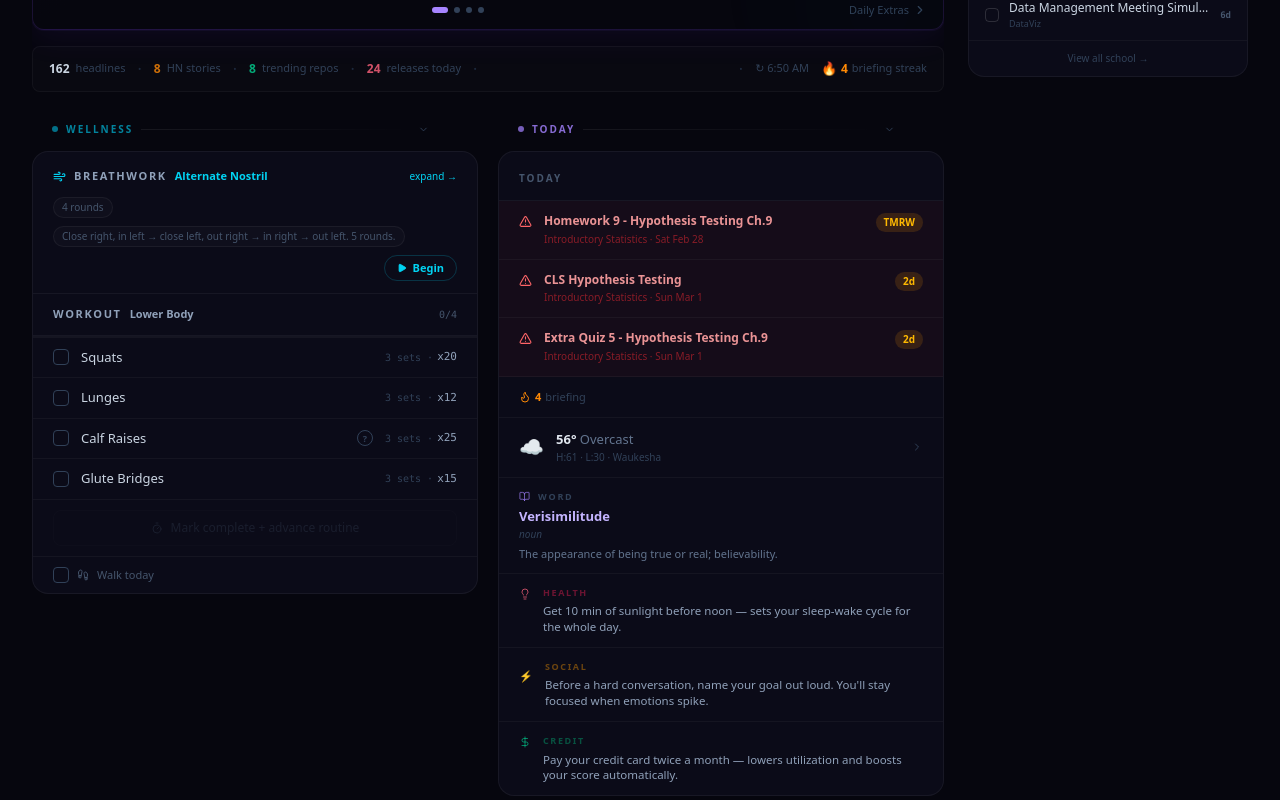
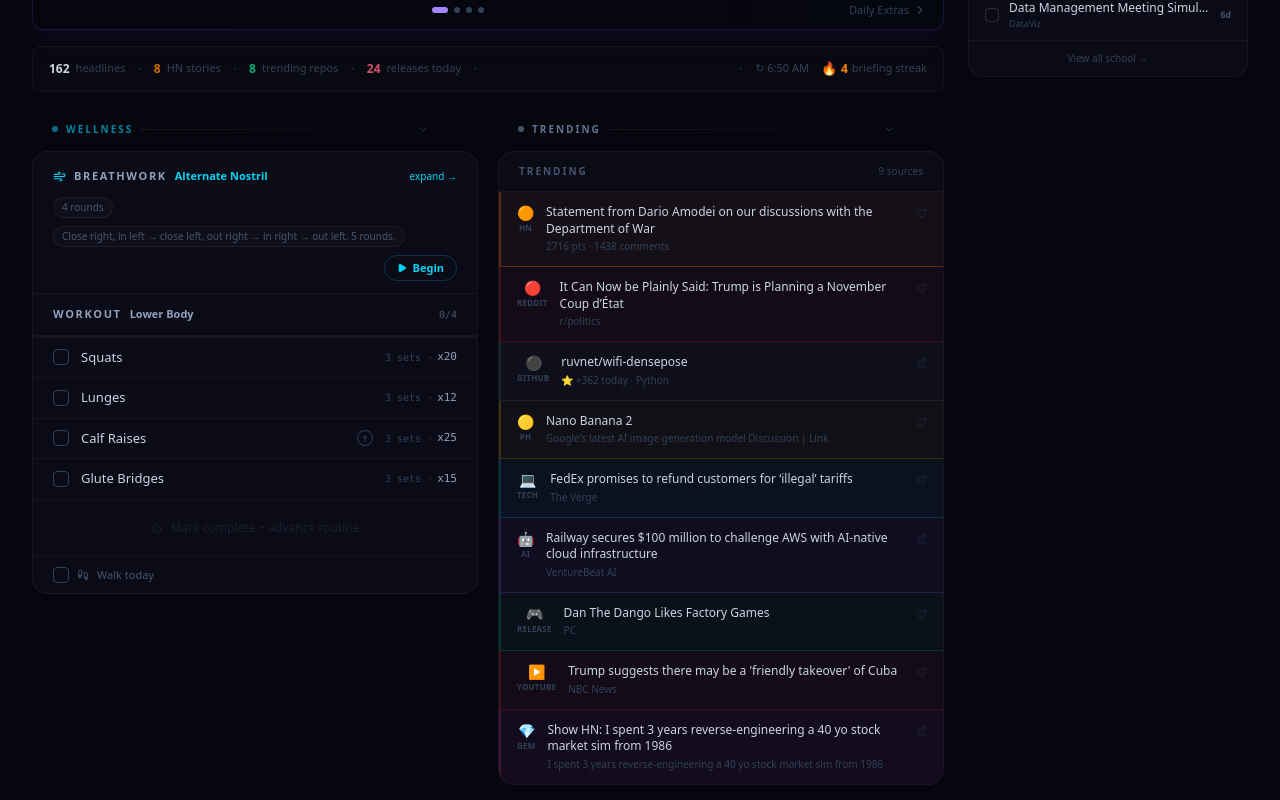
Before and after one commit to Damatnic/nyx-daily, a Next.js app: page / in a window 1280 px wide. Shown: the part 840-1640 px from the top of the page. Built offline with nearby package versions, Linux system fonts and the light colour scheme.

Commit message:
trending: stacked multi-source trending panel next to wellness card

```diff
--- /dev/null
+++ b/components/briefing/TrendingStack.tsx
@@ -0,0 +1,176 @@
+import type { DailyBriefing } from '@/lib/types';
+import { ExternalLink } from 'lucide-react';
+
+interface TrendingRow {
+  source: string;
+  emoji: string;
+  accentClass: string;
+  title: string;
+  sub?: string;
+  url: string;
+}
+
+function buildRows(briefing: DailyBriefing): TrendingRow[] {
+  const rows: TrendingRow[] = [];
+
+  // HackerNews
+  const hn = briefing.hacker_news?.[0];
+  if (hn?.title) rows.push({
+    source: 'HN',
+    emoji: '🟠',
+    accentClass: 'border-orange-500/30 bg-orange-500/[0.04]',
+    title: hn.title,
+    sub: hn.score ? `${hn.score} pts · ${hn.num_comments ?? 0} comments` : undefined,
+    url: hn.link || hn.hn_url || `https://news.ycombinator.com`,
+  });
+
+  // Reddit
+  const reddit = briefing.reddit_hot?.[0];
+  if (reddit?.title) rows.push({
+    source: 'Reddit',
+    emoji: '🔴',
+    accentClass: 'border-red-500/20 bg-red-500/[0.03]',
+    title: reddit.title,
+    sub: reddit.subreddit ? `r/${reddit.subreddit}` : undefined,
+    url: reddit.permalink || `https://reddit.com`,
+  });
+
+  // GitHub Trending
+  const gh = briefing.github_trending?.[0];
+  if (gh?.repo) rows.push({
+    source: 'GitHub',
+    emoji: '⚫',
+    accentClass: 'border-slate-500/20 bg-slate-500/[0.03]',
+    title: gh.repo,
+    sub: [gh.stars_today ? `⭐ +${gh.stars_today} today` : null, gh.language || null].filter(Boolean).join(' · ') || gh.description || undefined,
+    url: gh.url || `https://github.com/trending`,
+  });
+
+  // Product Hunt
+  const ph = briefing.product_hunt?.[0];
+  if (ph?.name) rows.push({
+    source: 'PH',
+    emoji: '🟡',
+    accentClass: 'border-yellow-500/20 bg-yellow-500/[0.03]',
+    title: ph.name,
+    sub: ph.tagline || undefined,
+    url: ph.url || `https://www.producthunt.com`,
+  });
+
+  // Tech news
+  const tech = briefing.news?.tech?.[0] || briefing.news?.ai?.[0];
+  if (tech?.title) rows.push({
+    source: 'Tech',
+    emoji: '💻',
+    accentClass: 'border-cyan-500/20 bg-cyan-500/[0.03]',
+    title: tech.title,
+    sub: tech.source || undefined,
+    url: tech.link || '#',
+  });
+
+  // AI news (only if different from the tech item used above)
+  const ai = briefing.news?.ai?.[0];
+  if (ai?.title && ai.link !== tech?.link) rows.push({
+    source: 'AI',
+    emoji: '🤖',
+    accentClass: 'border-violet-500/20 bg-violet-500/[0.03]',
+    title: ai.title,
+    sub: ai.source || undefined,
+    url: ai.link || '#',
+  });
+
+  // Releases — pick first across games → movies → tv
+  const rt = briefing.releases_today;
+  const rel = rt?.games?.[0] || rt?.movies?.[0] || rt?.tv?.[0];
+  if (rel?.title) rows.push({
+    source: 'Release',
+    emoji: rel.type === 'game' ? '🎮' : rel.type === 'movie' ? '🎬' : '📺',
+    accentClass: 'border-emerald-500/20 bg-emerald-500/[0.03]',
+    title: rel.title,
+    sub: rel.rating != null ? `⭐ ${rel.rating}` : rel.platforms?.join(' · ') || rel.network || undefined,
+    url: rel.url || `https://www.themoviedb.org`,
+  });
+
+  // YouTube
+  const yt = briefing.youtube_picks?.[0];
+  if (yt?.title) rows.push({
+    source: 'YouTube',
+    emoji: '▶️',
+    accentClass: 'border-red-500/20 bg-red-500/[0.03]',
+    title: yt.title,
+    sub: yt.channel || undefined,
+    url: yt.url || `https://youtube.com`,
+  });
+
+  // Hidden Gems
+  const gem = briefing.hidden_gems?.[0];
+  if (gem?.title) rows.push({
+    source: 'Gem',
+    emoji: '💎',
+    accentClass: 'border-pink-500/20 bg-pink-500/[0.03]',
+    title: gem.title,
+    sub: gem.description || gem.source || undefined,
+    url: gem.url || '#',
+  });
+
+  return rows;
+}
+
+interface Props {
+  briefing: DailyBriefing;
+}
+
+export default function TrendingStack({ briefing }: Props) {
+  const rows = buildRows(briefing);
+
+  return (
+    <div className="nyx-card overflow-hidden flex flex-col">
+      {/* Header */}
+      <div className="flex items-center justify-between px-5 py-3 border-b border-white/[0.05]">
+        <span className="text-[10px] font-black uppercase tracking-[0.2em] text-slate-600">Trending</span>
+        <span className="text-[10px] text-slate-700">{rows.length} sources</span>
+      </div>
+
+      {/* Rows */}
+      <div className="flex-1 divide-y divide-white/[0.04]">
+        {rows.length === 0 && (
+          <div className="px-5 py-8 text-center text-[12px] text-slate-700">No data yet — check back after 8 AM</div>
+        )}
+        {rows.map((row, i) => (
+          <a
+            key={i}
+            href={row.url}
+            target="_blank"
+            rel="noopener noreferrer"
+            className={`flex items-start gap-3 px-4 py-3 border-l-2 transition-all duration-150
+                        hover:bg-white/[0.025] group ${row.accentClass}`}
+          >
+            {/* Source badge */}
+            <div className="shrink-0 flex flex-col items-center gap-0.5 pt-0.5">
+              <span className="text-sm leading-none">{row.emoji}</span>
+              <span className="text-[8px] font-black uppercase tracking-wide text-slate-700 leading-none mt-0.5">
+                {row.source}
+              </span>
+            </div>
+
+            {/* Content */}
+            <div className="flex-1 min-w-0">
+              <p className="text-[12px] text-slate-300 leading-snug line-clamp-2 group-hover:text-white transition-colors">
+                {row.title}
+              </p>
+              {row.sub && (
+                <p className="text-[10px] text-slate-700 mt-0.5 truncate">{row.sub}</p>
+              )}
+            </div>
+
+            {/* Link icon */}
+            <ExternalLink
+              size={10}
+              className="shrink-0 text-slate-800 group-hover:text-slate-500 transition-colors mt-1"
+            />
+          </a>
+        ))}
+      </div>
+    </div>
+  );
+}
--- a/components/dashboard/WidgetGrid.tsx
+++ b/components/dashboard/WidgetGrid.tsx
@@ -31,11 +31,12 @@ import WorkoutTracker     from '@/components/briefing/WorkoutTracker';
 import BreathworkCard     from '@/components/briefing/BreathworkCard';
 import WellnessCard       from '@/components/briefing/WellnessCard';
 import HighlightsPanel    from '@/components/briefing/HighlightsPanel';
+import TrendingStack      from '@/components/briefing/TrendingStack';
 import ArchiveStrip       from '@/components/briefing/ArchiveStrip';
 import MetaBar            from '@/components/briefing/MetaBar';
 
 // ── Types ──────────────────────────────────────────────────────────────────
-const STORAGE_KEY = 'nyx-widget-layout-v8';
+const STORAGE_KEY = 'nyx-widget-layout-v9';
 
 interface WidgetConfig { id: string; size: WidgetSize; collapsed: boolean; visible: boolean }
 
@@ -65,7 +66,7 @@ const DEFAULT_LAYOUT: WidgetConfig[] = [
   // Expanded by default — orient + act on your day immediately
   { id: 'carousel',        size: 'full', collapsed: false, visible: true },
   { id: 'wellness',        size: 'half', collapsed: false, visible: true },
-  { id: 'highlights',      size: 'half', collapsed: false, visible: true },
+  { id: 'trending_stack',  size: 'half', collapsed: false, visible: true },
   // Legacy single widgets kept for backward compat (hidden by default)
   { id: 'workout',         size: 'half', collapsed: false, visible: false },
   { id: 'breathwork',      size: 'half', collapsed: false, visible: false },
@@ -105,6 +106,7 @@ const WIDGET_META: Record<string, { label: string; accent: string }> = {
   youtube:         { label: 'Watch',           accent: 'rose'    },
   releases:        { label: 'Release Radar',   accent: 'rose'    },
   wellness:        { label: 'Wellness',        accent: 'cyan'    },
+  trending_stack:  { label: 'Trending',        accent: 'orange'  },
   highlights:      { label: 'Today',           accent: 'violet'  },
   workout:         { label: 'Workout',         accent: 'emerald' },
   breathwork:      { label: 'Breathwork',      accent: 'emerald' },
@@ -186,6 +188,7 @@ export default function WidgetGrid({ briefing, streak, headlineCount, recentPrev
     youtube:         !!briefing.youtube_picks?.length,
     releases:        !!(briefing.releases_today && Object.values(briefing.releases_today).some(a => a.length > 0)),
     wellness:        !!(briefing.workout?.exercises?.length || briefing.workout?.is_rest_day || briefing.breathwork),
+    trending_stack:  true,
     highlights:      true,
     workout:         !!briefing.workout?.exercises?.length,
     breathwork:      !!briefing.breathwork_session,
@@ -225,6 +228,7 @@ export default function WidgetGrid({ briefing, streak, headlineCount, recentPrev
         date={briefing.date}
       />
     ),
+    trending_stack: <TrendingStack briefing={briefing} />,
     highlights: <HighlightsPanel briefing={briefing} streak={streak} />,
     workout:         <WorkoutTracker     workout={briefing.workout!} date={briefing.date} />,
     breathwork:      <BreathworkCard     session={briefing.breathwork_session!} fallbackText={breathworkFallback} />,
@@ -237,7 +241,7 @@ export default function WidgetGrid({ briefing, streak, headlineCount, recentPrev
 
   // ── Zone separator logic ────────────────────────────────────────────────
   // Widgets classified as "act" (things you do, not read)
-  const ACT_WIDGETS = new Set(['carousel', 'wellness', 'highlights', 'workout', 'breathwork']);
+  const ACT_WIDGETS = new Set(['carousel', 'wellness', 'trending_stack', 'highlights', 'workout', 'breathwork']);
 
   type RenderItem =
     | { type: 'widget'; widget: WidgetConfig }
```
